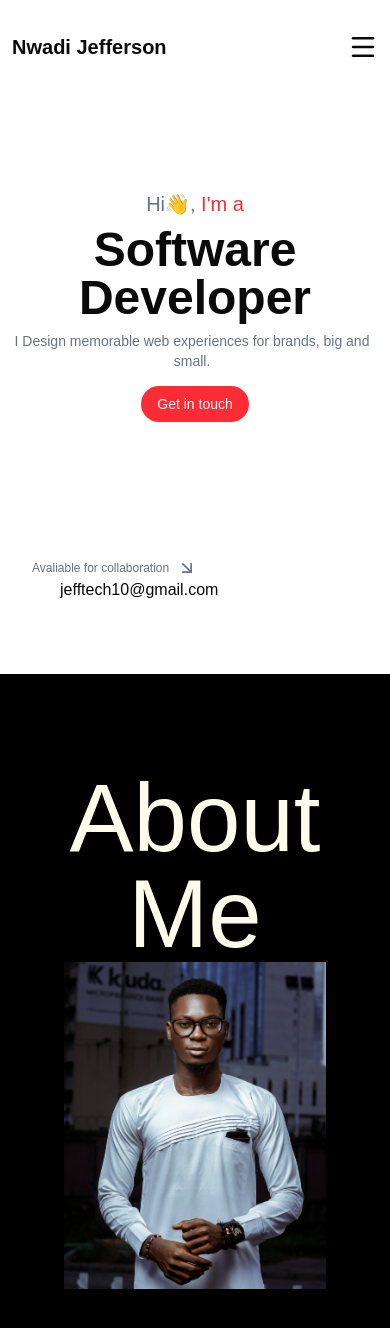
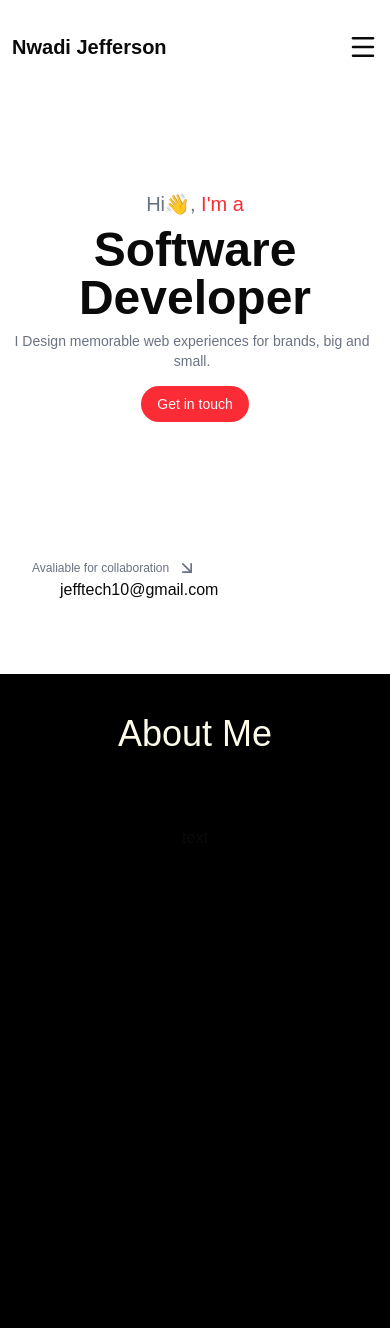
Before and after one commit to jeff-nwadi/Jefferson, a Next.js app in the folder jefferson/: page / in a window 390 px wide. Shown: the top 1328 px of the page. Built offline with nearby package versions, Linux system fonts and the light colour scheme; a web font is replaced by a local one.

Commit message:
feat: Update About component layout and enhance HamburgerMenu and Navbar with new links

```diff
--- a/jefferson/components/About.tsx
+++ b/jefferson/components/About.tsx
@@ -1,15 +1,25 @@
-import Image from 'next/image'
-import Profile from "@/images/shedrack.jpg"
+import Image from 'next/image';
+import Profile from '@/images/shedrack.jpg';
 
 export const About = () => {
   return (
-    <main className='px-16 py-24 bg-black h-screen'>
-        <h1 className='text-center text-8xl about-ctn text-amber-50'>About Me</h1>
-        <section className=''>
-            <div >
-                <Image src={Profile} alt='Profile' width={100} height={100} className='w-fit w-dvh' />
-            </div>
-        </section>
+    <main className="px-16 py-10 bg-black h-screen">
+      <h1 className="text-center text-4xl md:text-6xl lg:text-8xl about-ctn text-amber-50 ">About Me</h1>
+      <section className="py-18 flex  justify-center items-center">
+        <div className='relative'>
+            <div className='lg:w-1/4 lg:h-[54vh] bg-gray-400 '></div>
+            <Image
+                src={Profile}
+                alt="Profile"
+                width={100}
+                height={100}
+                className="lg:w-1/4 w-1/2 object-fill absolute -top-9 left-8 z-10"
+            />
+        </div>
+        <div>
+            <h3>text </h3>
+        </div>
+      </section>
     </main>
-  )
-}
+  );
+};
--- a/jefferson/components/HamburgerMenu.tsx
+++ b/jefferson/components/HamburgerMenu.tsx
@@ -35,7 +35,12 @@ export function SheetDemo() {
           </li>
           <li>
             <Link href="" className="text-lg hover:underline font-bold">
-              Connect
+              Services
+            </Link>
+          </li>
+           <li>
+            <Link href="" className="text-lg hover:underline font-bold">
+             Contact me
             </Link>
           </li>
         </ul>
--- a/jefferson/components/Navbar.tsx
+++ b/jefferson/components/Navbar.tsx
@@ -61,7 +61,7 @@ const Navbar = () => {
           </li>
           <li>
             <Link href="" className="text-lg">
-              <LetterSwapForward label="connect" reverse={true} />
+              <LetterSwapForward label="Services" reverse={true} />
             </Link>
           </li>
         </motion.ul>
```
